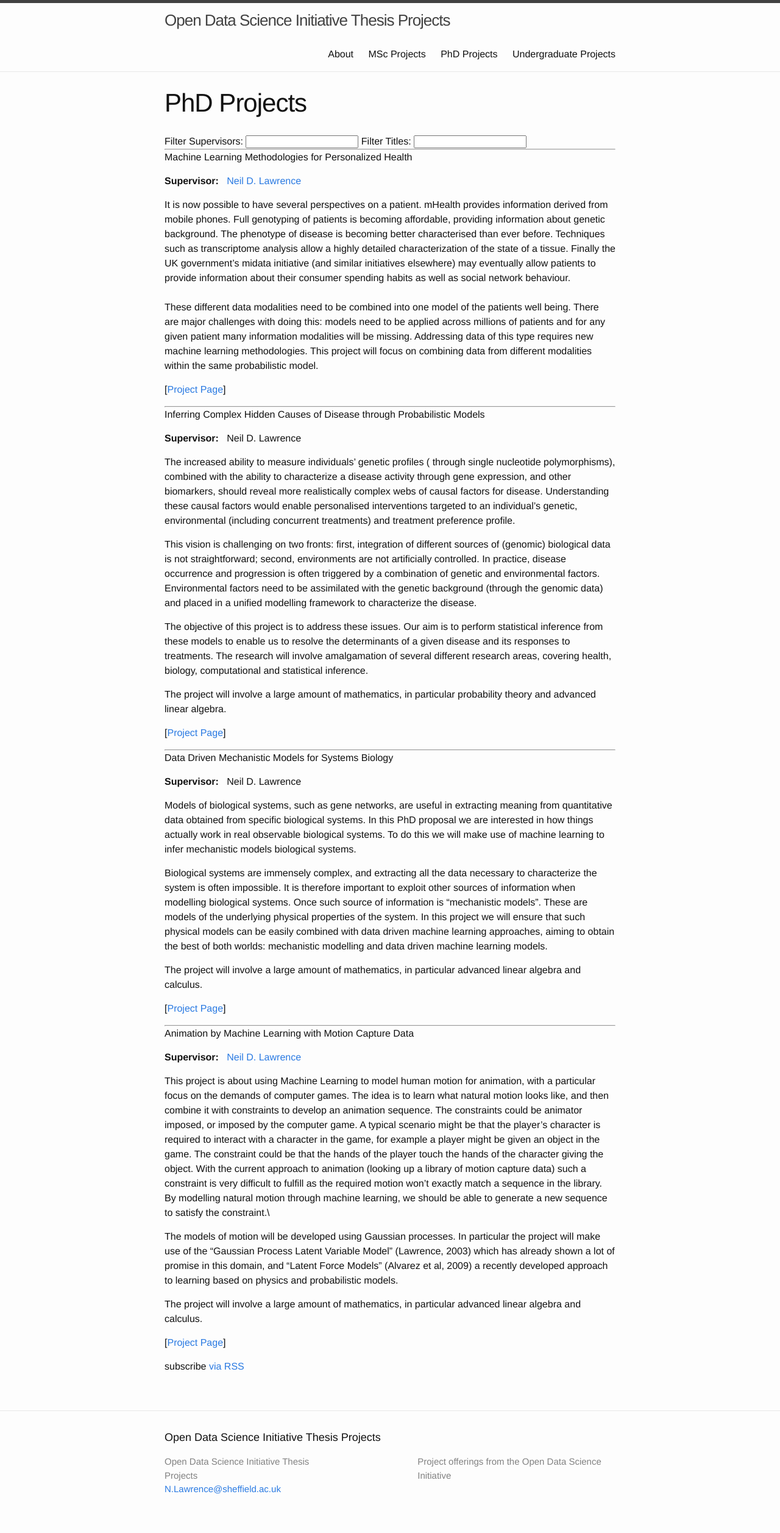
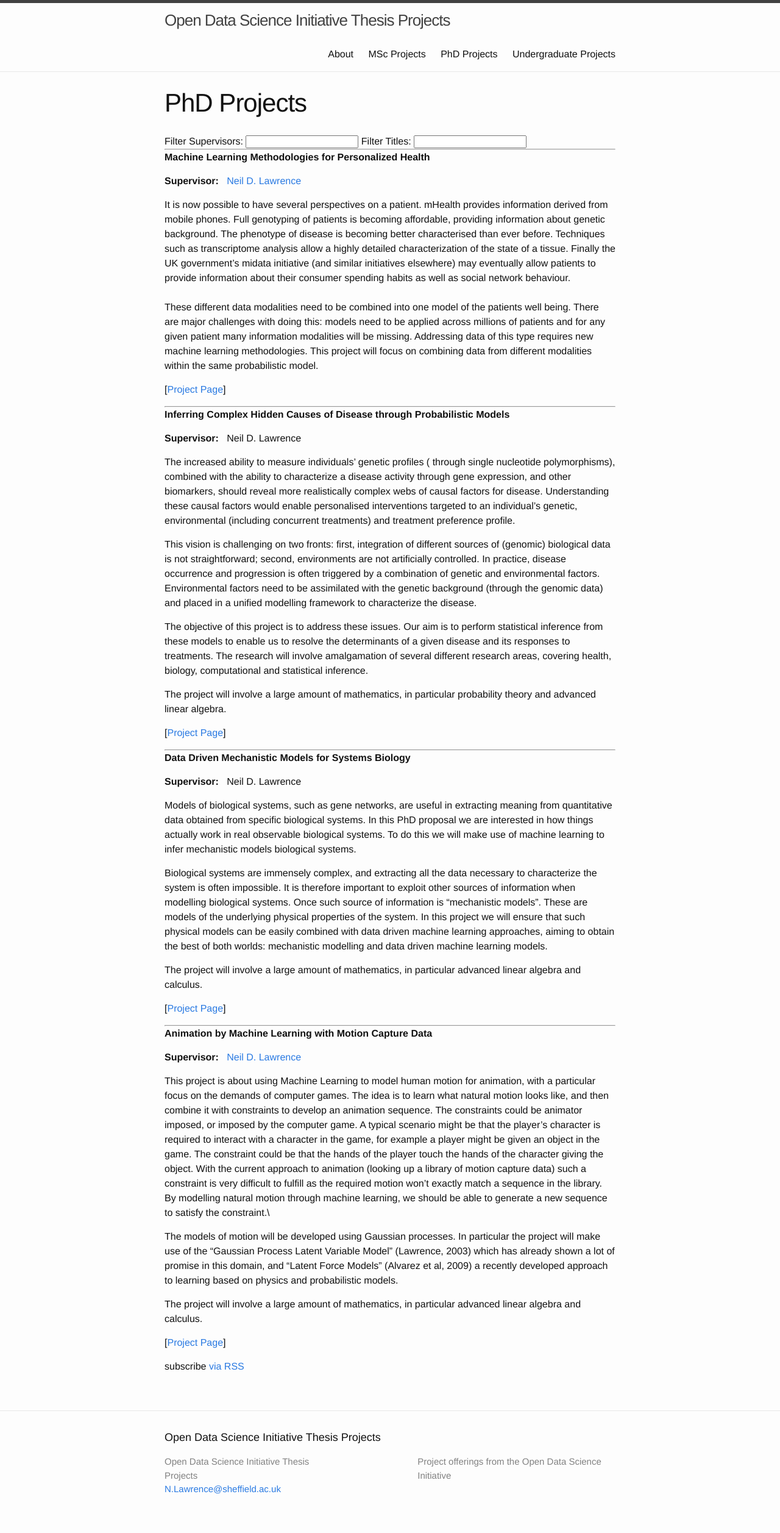
Before and after one commit to mlatcl/internalprojects, a Jekyll site: the page built from phd.html, in a window 1280 px wide. Shown: the whole page at 61% size. Built offline with Jekyll 4.4.1, drawn with Linux system fonts in a browser that asks for light colours; nearby versions of some CDN libraries.

Commit message:
Update page.

```diff
--- a/_sass/_base.scss
+++ b/_sass/_base.scss
@@ -6,6 +6,10 @@ p, blockquote, pre, hr,
 dl, dd, ol, ul, figure {
     margin: 0;
     padding: 0;
+}
+
+.title {
+    font-weight: bold;
 }
 
 
@@ -148,8 +152,6 @@ pre {
     }
 }
 
-
-
 /**
  * Wrapper
  */
```
